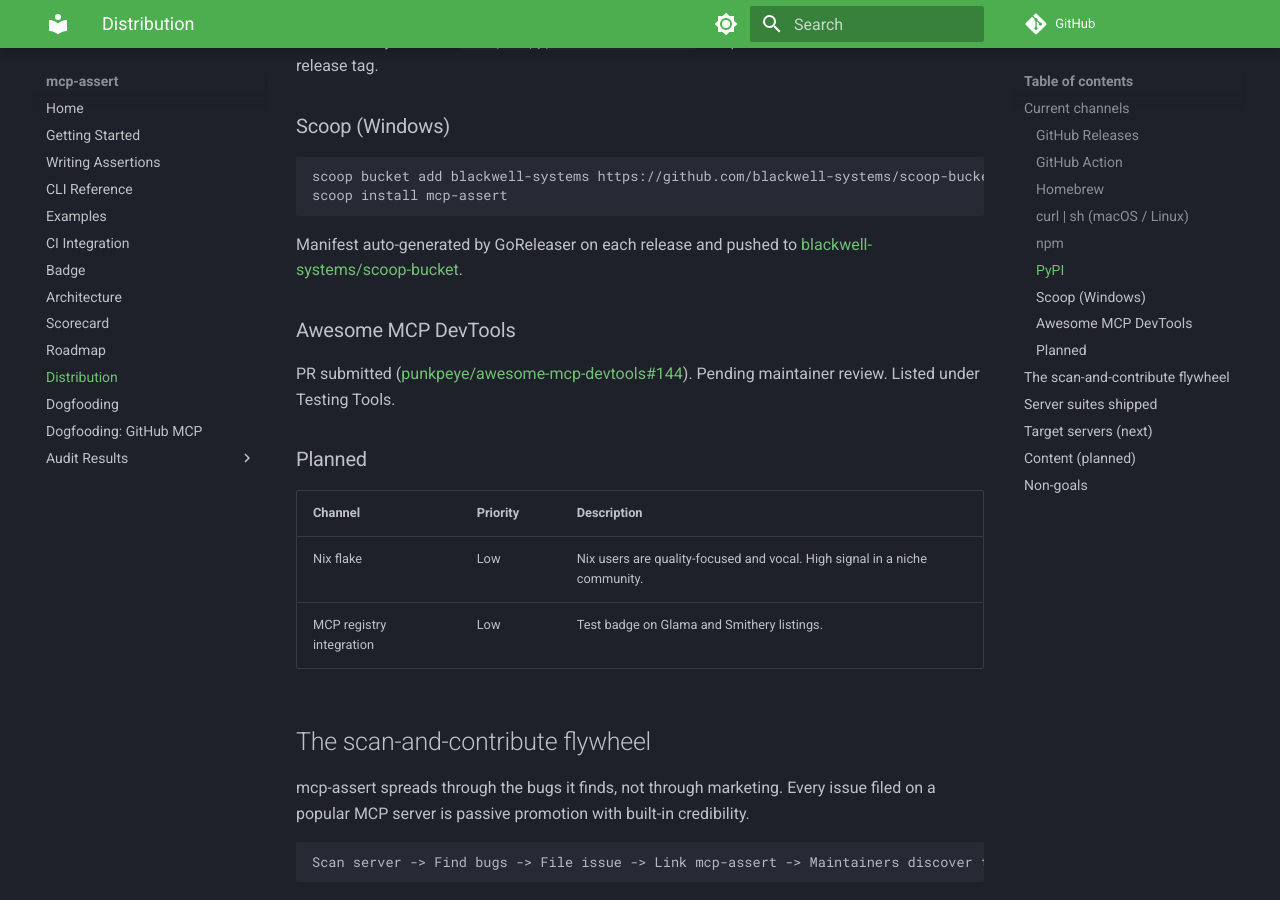
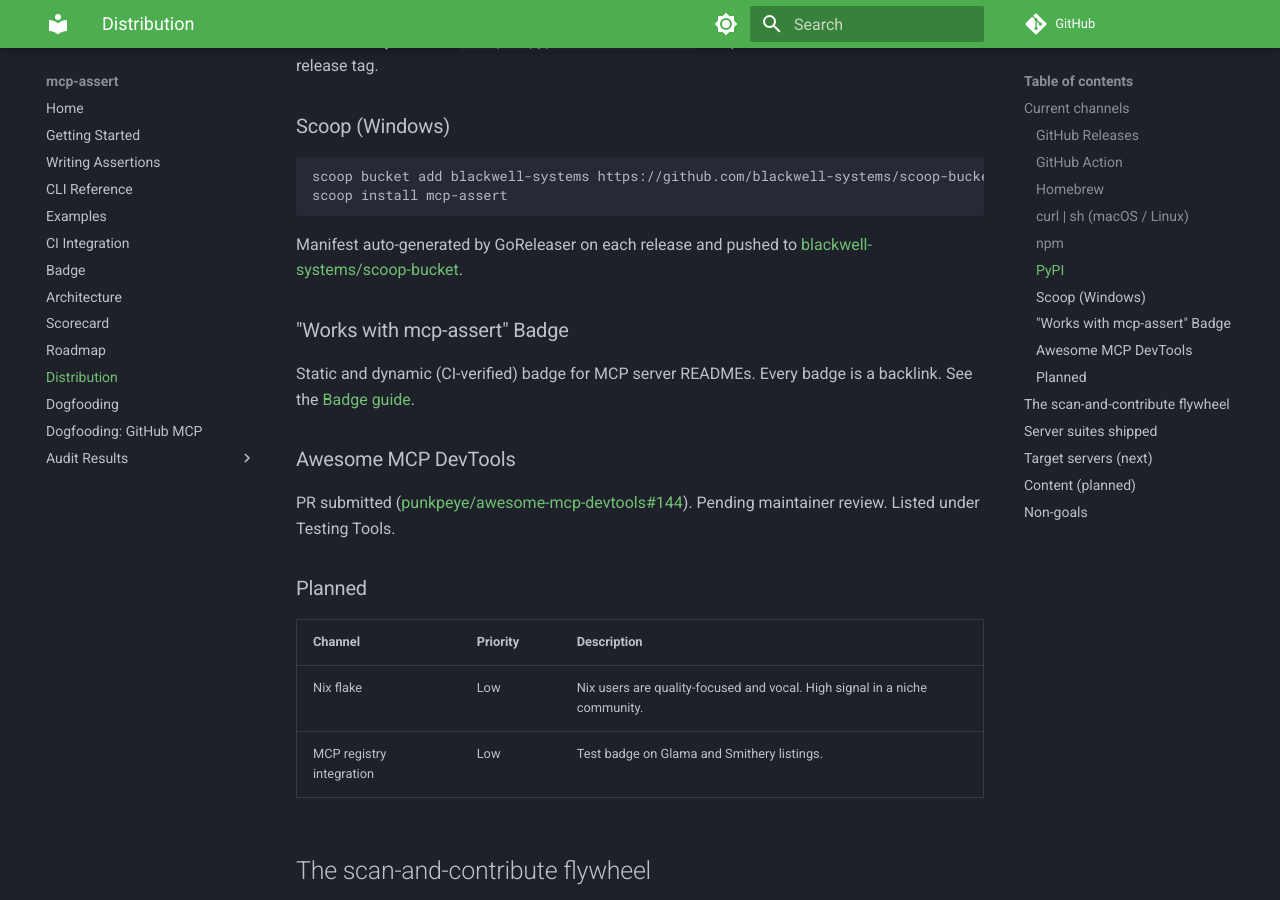
Before and after one commit to blackwell-systems/mcp-assert, an MkDocs documentation site: the page built from docs/distribution.md, in a window 1280 px wide and 900 px high, scrolled down 1346 px. Built offline with MkDocs 1.6.1 and Material for MkDocs 9.7.7, drawn with Linux system fonts in a browser that asks for light colours; comment, search, counter and statistics services are not loaded.

Commit message:
docs: update changelog, FEATURES.md, README, distribution with badge and v0.2.4 items
Changelog: added GitHub Marketplace, badge guide, social preview, topics.
FEATURES.md: new badge section with static/dynamic variants.
README: badge doc link added to documentation list.
distribution.md: badge listed as current channel.

````diff
--- a/docs/distribution.md
+++ b/docs/distribution.md
@@ -48,6 +48,9 @@
 scoop install mcp-assert
 ```
 Manifest auto-generated by GoReleaser on each release and pushed to [blackwell-systems/scoop-bucket](https://github.com/blackwell-systems/scoop-bucket).
+
+### "Works with mcp-assert" Badge
+Static and dynamic (CI-verified) badge for MCP server READMEs. Every badge is a backlink. See the [Badge guide](badge.md).
 
 ### Awesome MCP DevTools
 PR submitted ([punkpeye/awesome-mcp-devtools#144](https://github.com/punkpeye/awesome-mcp-devtools/pull/144)). Pending maintainer review. Listed under Testing Tools.
````
Also changed, not shown: CHANGELOG.md (+4 -0 lines), FEATURES.md (+13 -0 lines), README.md (+1 -0 lines).
